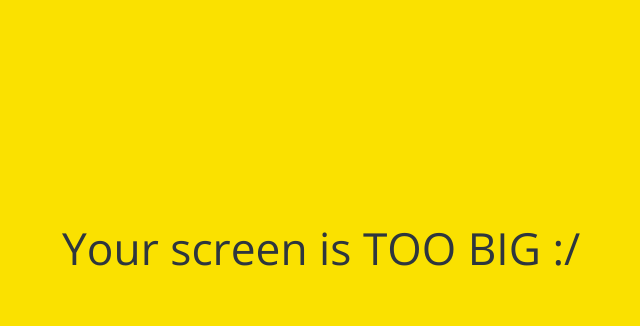
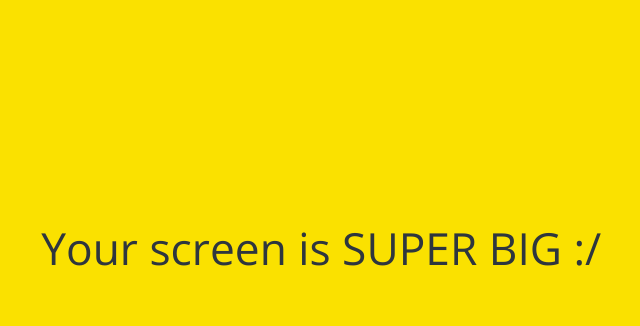
Before and after one commit to kheeyaa/kokoa-clone-2021, a plain HTML site: page index.html in a window 1280 px wide. Shown: the part 152-478 px from the top of the page, without its empty margins (319-959 px from the left). Drawn offline with nearby package versions, Linux system fonts and the light colour scheme.

Commit message:
too > super

```diff
--- a/index.html
+++ b/index.html
@@ -37,7 +37,7 @@
     </form>
 
     <div id="no-mobile">
-        <span>Your screen is TOO BIG :/</span>
+        <span>Your screen is SUPER BIG :/</span>
     </div>
 
     <script src="https://kit.fontawesome.com/3fa01fbf3e.js"
```
